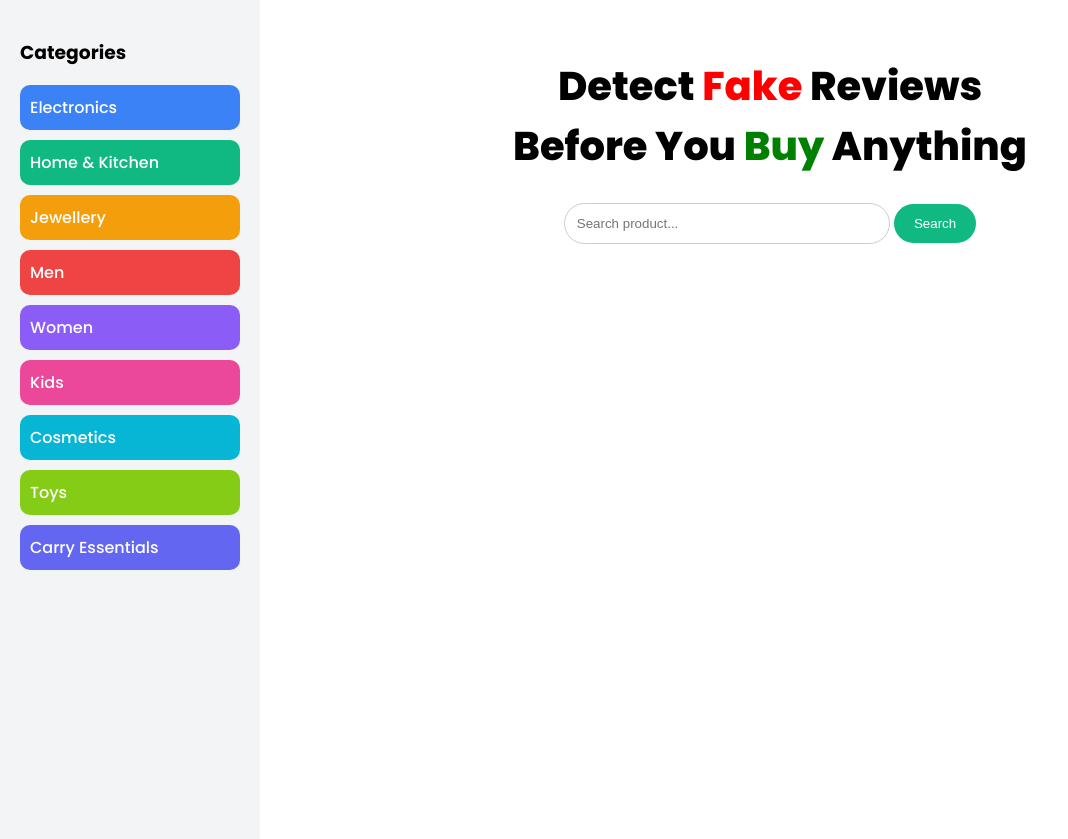
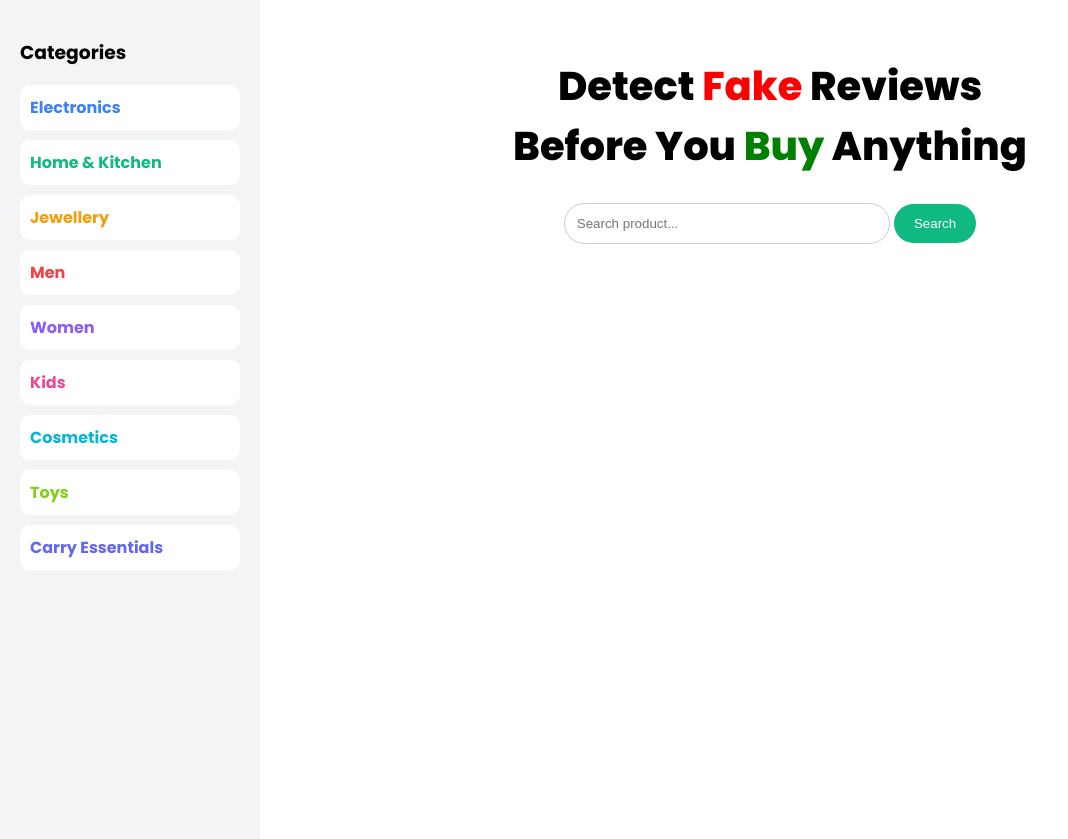
Before and after one commit to varshnik2024-blip/fake-review, a Flask app: page / in a window 1280 px wide. Shown: the part 71-910 px from the top of the page, without its empty margins (0-1068 px from the left). Run offline with Flask 3, Linux system fonts and the light colour scheme.

```diff
--- a/app.py
+++ b/app.py
@@ -49,7 +49,7 @@ category_map = {
         "search": "electronics gadgets",
         "suggestions": ["earbuds", "smartphone", "laptop", "smartwatch"]
     },
-    "home": {
+    "home & kitchen": {
         "search": "home kitchen appliances",
         "suggestions": ["mixer", "fan", "sofa", "lamp"]
     },
@@ -57,27 +57,27 @@ category_map = {
         "search": "jewellery",
         "suggestions": ["necklace", "earrings", "ring", "bracelet"]
     },
-    "men": {
+    "menswear": {
         "search": "men clothing",
         "suggestions": ["shirt", "jeans", "jacket", "tshirt"]
     },
-    "women": {
+    "womenswear": {
         "search": "women clothing",
         "suggestions": ["kurti", "saree", "dress", "top"]
     },
-    "kids": {
+    "kids wear": {
         "search": "kids clothing",
         "suggestions": ["kids dress", "baby frock", "school uniform", "kids shoes"]
     },
-    "cosmetics": {
-        "search": "cosmetics beauty products",
+    "Beauty & Personal Care": {
+        "search": " beauty products",
         "suggestions": ["lipstick", "facewash", "perfume", "makeup kit"]
     },
     "carry essentials" : {
         "search": "handbags trolley school bags",
         "suggestions": ["handbag", "trolley bag", "school bag", "travel bag"]
     },
-    "toys": {
+    "Toys & Games": {
         "search": "kids toys",
         "suggestions": ["remote car", "doll", "lego", "puzzle"]
     }
--- a/templates/index.html
+++ b/templates/index.html
@@ -61,27 +61,31 @@ body {
     margin-top: 70px;
 }
 
-/* COLORFUL CATEGORY BUTTONS */
+/* CATEGORY BOX (WHITE ONLY) */
 .sidebar a {
     display: block;
     padding: 10px;
     margin-bottom: 10px;
     border-radius: 10px;
     text-decoration: none;
-    color: white;
-    font-weight: 500;
+    background: white;
+    font-weight: 600;
 }
 
-/* Different colors */
-.sidebar a:nth-child(2){background:#3b82f6;}
-.sidebar a:nth-child(3){background:#10b981;}
-.sidebar a:nth-child(4){background:#f59e0b;}
-.sidebar a:nth-child(5){background:#ef4444;}
-.sidebar a:nth-child(6){background:#8b5cf6;}
-.sidebar a:nth-child(7){background:#ec4899;}
-.sidebar a:nth-child(8){background:#06b6d4;}
-.sidebar a:nth-child(9){background:#84cc16;}
-.sidebar a:nth-child(10){background:#6366f1;}
+/* 🎨 COLORFUL TEXT */
+.sidebar a:nth-child(2){color:#3b82f6;}
+.sidebar a:nth-child(3){color:#10b981;}
+.sidebar a:nth-child(4){color:#f59e0b;}
+.sidebar a:nth-child(5){color:#ef4444;}
+.sidebar a:nth-child(6){color:#8b5cf6;}
+.sidebar a:nth-child(7){color:#ec4899;}
+.sidebar a:nth-child(8){color:#06b6d4;}
+.sidebar a:nth-child(9){color:#84cc16;}
+.sidebar a:nth-child(10){color:#6366f1;}
+
+.sidebar a:hover {
+    background: #e5e7eb;
+}
 
 /* MAIN */
 .main {
```
